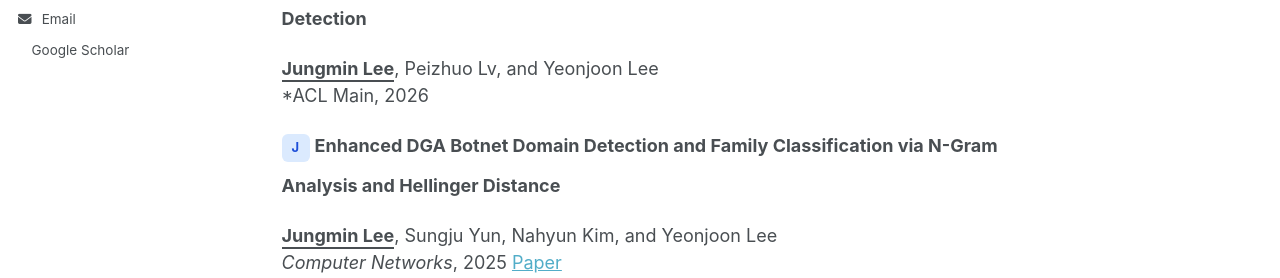
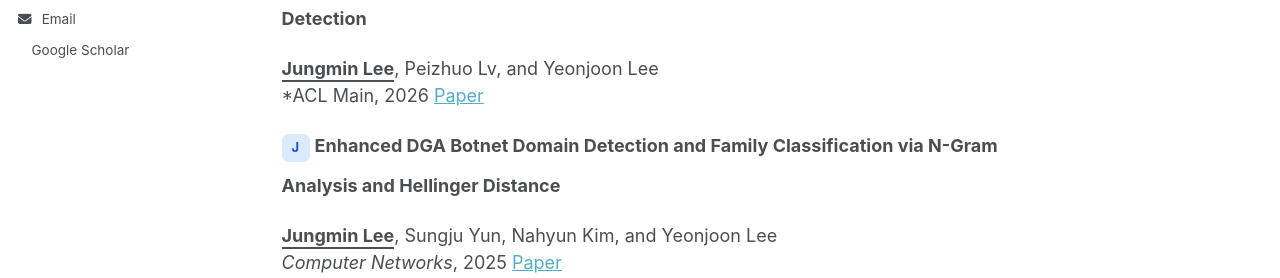
Before and after one commit to jm-lee00/jm-lee00.github.io, a Jekyll site: the page built from _pages/about.md, in a window 1280 px wide and 900 px high. Shown: the part 405-683 px from the top of the window. Built offline with Jekyll 4.4.1, drawn with Linux system fonts in a browser that asks for light colours; a style sheet for code colours, icons or effects is not loaded.

Commit message:
Modification

```diff
--- a/_pages/about.md
+++ b/_pages/about.md
@@ -19,21 +19,19 @@ large language model security, and cybercrime.
 **PROMPRINT: Prompt Fingerprinting via First-Token Response for LLM App Cloning Detection**
 
 <span class="me">Jungmin Lee</span>, Peizhuo Lv, and Yeonjoon Lee
-*ACL Main, 2026
+*ACL Main, 2026 [Paper](https://aclanthology.org/2026.acl-long.1052/)
 
 <span class="venue journal">J</span>
 **Enhanced DGA Botnet Domain Detection and Family Classification via N-Gram Analysis and Hellinger Distance**
 
 <span class="me">Jungmin Lee</span>, Sungju Yun, Nahyun Kim, and Yeonjoon Lee
-*Computer Networks*, 2025
-[Paper](https://doi.org/10.1016/j.comnet.2025.111415)
+*Computer Networks*, 2025 [Paper](https://doi.org/10.1016/j.comnet.2025.111415)
 
 <span class="venue journal">J</span>
 **Tunnel Enabled Programmable Switches Obfuscate Network Topology to Defend Against Link Flooding Reconnaissance in Software-Defined Networking**
 
 Xiang Li, <span class="me">Jungmin Lee</span>, Junggab Son, and Yeonjoon Lee
-*Scientific Reports*, 2025
-[Paper](https://doi.org/10.1038/s41598-025-19566-7)
+*Scientific Reports*, 2025 [Paper](https://doi.org/10.1038/s41598-025-19566-7)
 
 ## Patents
 
```
